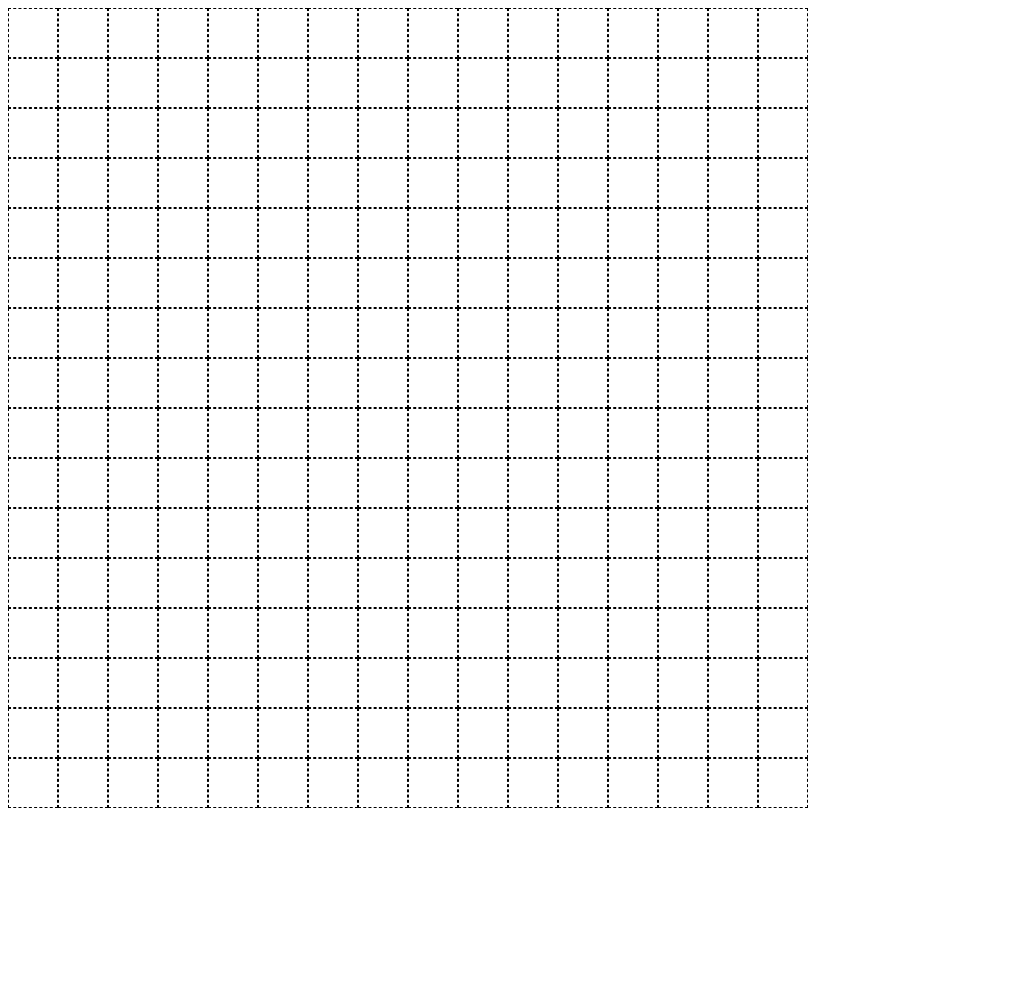
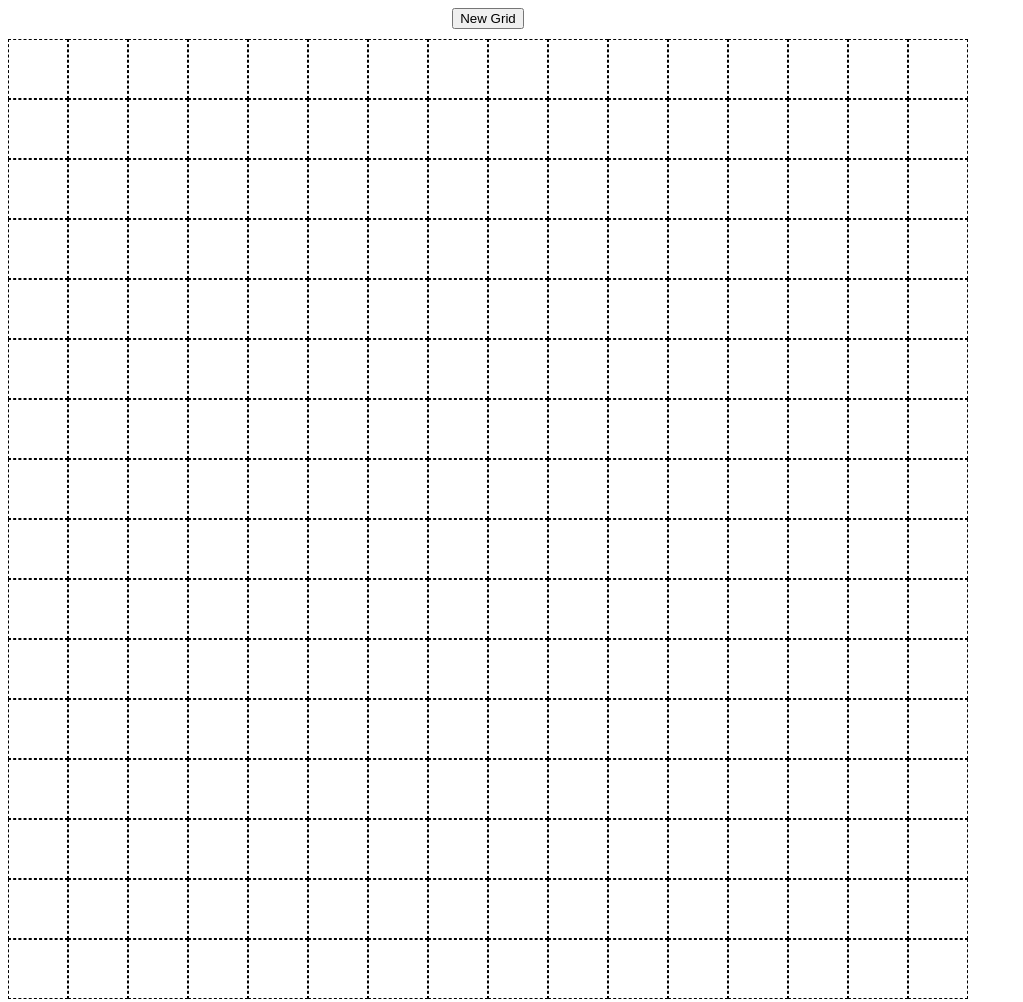
Before and after one commit to Nyanism/etch-a-sketch, a plain HTML site: page index.html in a window 1280 px wide. Shown: the whole page, without its empty margins (0-1023 px from the left). Before the commit the page ends 816 px from the top, so only its background shows below. Drawn offline with Linux system fonts and the light colour scheme.

Commit message:
Implement grid change function
Users can now input the desired number of squares per side and a new
grid will be generated according to the user's specification.

```diff
--- a/index.html
+++ b/index.html
@@ -9,6 +9,9 @@
   <script src="./script.js" defer></script>
 </head>
 <body>
+  <div class="grid-button">
+    <button class="new-grid">New Grid</button>
+  </div>
   <div class="grid"></div>
 </body>
 </html>
--- a/script.js
+++ b/script.js
@@ -1,19 +1,36 @@
-for (let ii = 0; ii < 16; ii++) {
+function createGrid(width) {
+  document.querySelector(".grid").remove();
+
+  const grid = document.createElement("div");
+  grid.classList.add("grid");
+  document.querySelector("body").appendChild(grid);
+
+  for (let ii = 0; ii < width; ii++) {
     const gridRow = document.createElement("div");
     gridRow.classList.add("grid-row");
     document.querySelector(".grid").appendChild(gridRow);
   }
 
-const grid = document.createElement("div");
-grid.setAttribute("class", "grid-square");
+  const gridSquare = document.createElement("div");
+  gridSquare.setAttribute("class", "grid-square");
   const rows = document.querySelectorAll(".grid-row");
-for(let hh = 0; hh < rows.length; hh++) {
-  for(let jj=0; jj < 16; jj++) {
+  for (let hh = 0; hh < rows.length; hh++) {
+    for (let jj = 0; jj < width; jj++) {
       const grid = document.createElement("div");
       grid.classList.add("grid-square");
       grid.addEventListener("mouseover", () => {
         grid.classList.add("hover");
-    })
+      });
       rows[hh].appendChild(grid);
     }
   }
+}
+
+let width = 16;
+createGrid(width);
+
+const newGrid = document.querySelector(".new-grid");
+newGrid.addEventListener("click", () => {
+  width = parseInt(prompt("How many squares per side would you like?"));
+  createGrid(width);
+});
--- a/styles.css
+++ b/styles.css
@@ -1,22 +1,33 @@
 .grid {
   display: flex;
   flex-direction: column;
+  align-items: center;
+  width: 960px;
+  height: 960px;
 }
 
 .grid-row {
   display: flex;
   flex-direction: row;
   flex: auto;
-  height: 50px;
-  width: 800px;
+  width: 960px;
 }
 
 .grid-square {
-  flex: auto;
-  width: 50px;
+  flex: 1;
   border: 1px dashed black;
 }
 
+.new-grid {
+  margin-bottom: 10px;
+}
+
 .hover {
-  background-color: red;;
+  background-color: red;
 }
+
+.grid-button {
+  display: flex;
+  justify-content: center;
+  width: 960px;
+}
```
Lines whose indentation alone changed are shown as unchanged.
